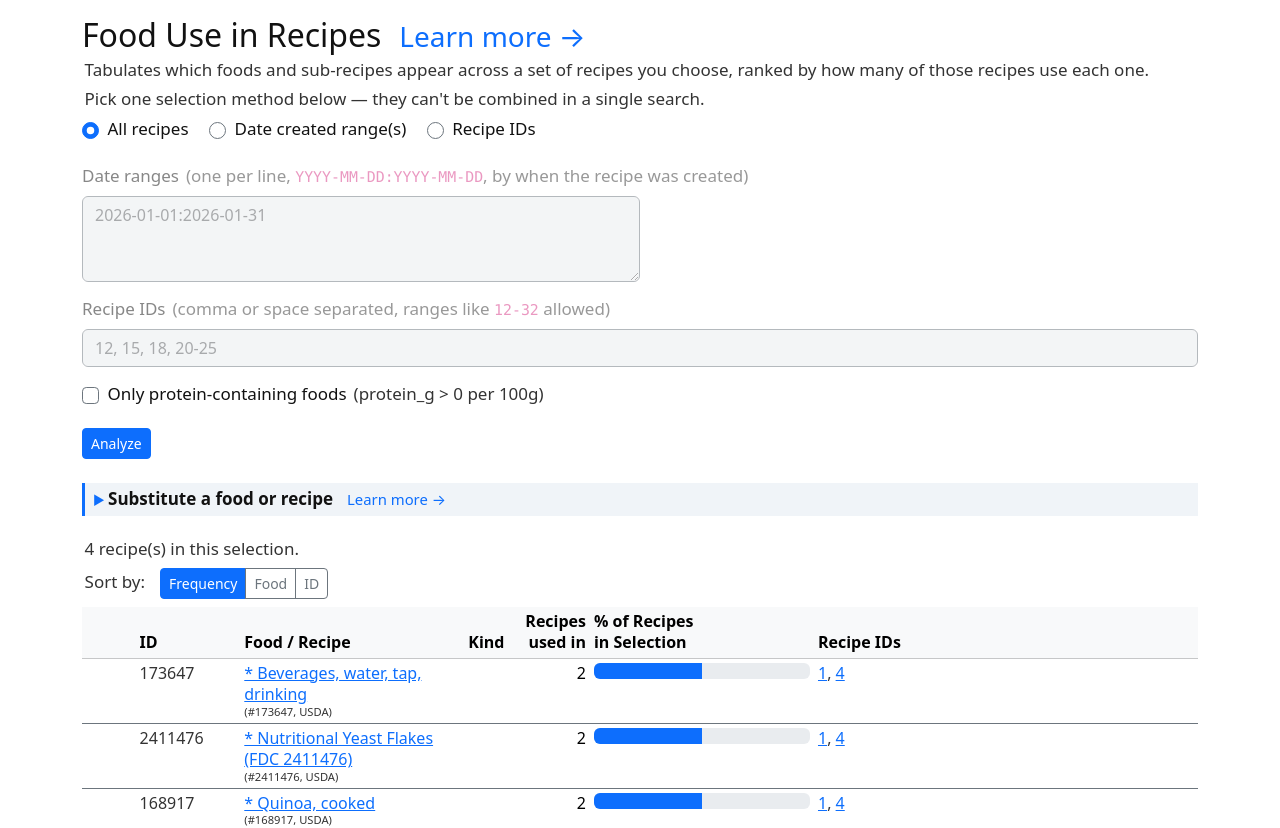
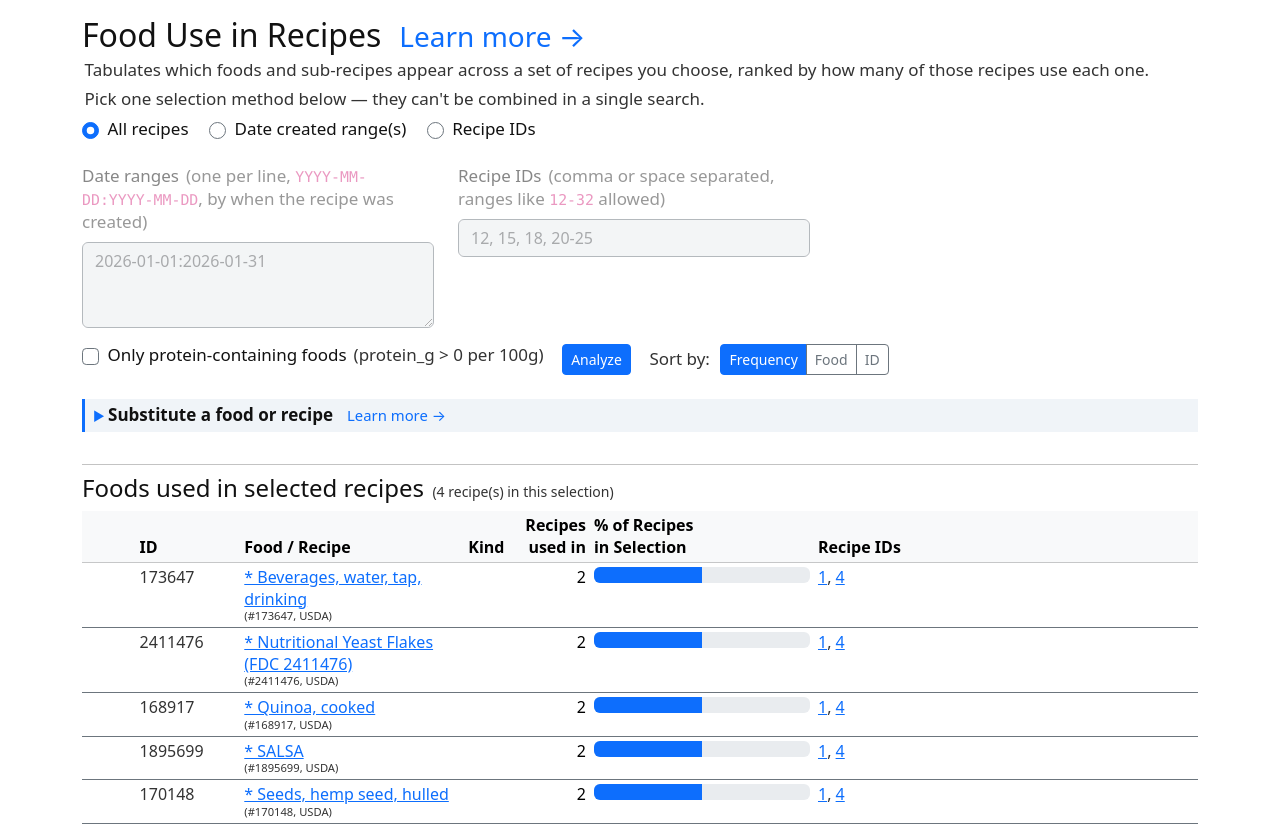
Before and after one commit to tom-cloyd/NutriMagnus, a FastAPI app: page /analysis/food-use-recipes in a window 1280 px wide. Shown: the part 94-922 px from the top of the page. Run offline with FastAPI, Linux system fonts and the light colour scheme; data comes from the database, SQL or seed files in the repository; some libraries are stand-ins or nearby versions.

Commit message:
Establish standard table-title format and apply it across major tables
Titled the Recipes, Food Use in Meals, and Food Use in Recipes tables (h3 +
hr separator), tightened button/label layout on Recipes, Meals & Log,
Daily Summary, and both Food Use pages, and put all 5 profile fields on
one row in Settings.

Co-Authored-By: Claude Sonnet 5 <noreply@anthropic.com>

```diff
--- a/version.py
+++ b/version.py
@@ -1 +1 @@
-VERSION = "2026-08-27:1354"
+VERSION = "2026-08-30:0903"
--- a/web/templates/analysis_food_use_recipes.html
+++ b/web/templates/analysis_food_use_recipes.html
@@ -30,22 +30,38 @@
     </div>
   </div>
 
-  <div class="mb-3" id="range-block">
+  <div class="d-flex gap-4 flex-wrap">
+    <div class="mb-3" id="range-block" style="max-width:22rem">
       <label class="form-label" for="ranges_raw">Date ranges <small class="muted">(one per line, <code>YYYY-MM-DD:YYYY-MM-DD</code>, by when the recipe was created)</small></label>
-    <textarea class="form-control" id="ranges_raw" name="ranges_raw" rows="3" style="max-width:50%"
+      <textarea class="form-control" id="ranges_raw" name="ranges_raw" rows="3"
                 placeholder="2026-01-01:2026-01-31">{{ ranges_raw or "" }}</textarea>
     </div>
-  <div class="mb-3" id="ids-block">
+    <div class="mb-3" id="ids-block" style="max-width:22rem">
       <label class="form-label" for="recipe_ids">Recipe IDs <small class="muted">(comma or space separated, ranges like <code>12-32</code> allowed)</small></label>
       <input type="text" class="form-control" id="recipe_ids" name="recipe_ids" value="{{ recipe_ids_raw or "" }}" placeholder="12, 15, 18, 20-25">
     </div>
+  </div>
 
-  <div class="mb-3 form-check">
+  <div class="mb-3 d-flex align-items-center gap-3 flex-wrap">
+    <div class="form-check">
       <input class="form-check-input" type="checkbox" id="protein_only" name="protein_only" value="true" {% if protein_only %}checked{% endif %}>
       <label class="form-check-label" for="protein_only">Only protein-containing foods <small class="muted">(protein_g &gt; 0 per 100g)</small></label>
     </div>
-
     <button type="submit" name="sort" value="{{ sort or 'frequency' }}" class="btn btn-primary btn-sm">Analyze</button>
+    {% if submitted and rows %}
+    <div class="d-flex align-items-center gap-2">
+      <span class="muted">Sort by:</span>
+      <div class="btn-group btn-group-sm" role="group" aria-label="Sort">
+        <button type="submit" name="sort" value="frequency"
+                class="btn {% if sort == 'frequency' %}btn-primary{% else %}btn-outline-secondary{% endif %}">Frequency</button>
+        <button type="submit" name="sort" value="food"
+                class="btn {% if sort == 'food' %}btn-primary{% else %}btn-outline-secondary{% endif %}">Food</button>
+        <button type="submit" name="sort" value="id"
+                class="btn {% if sort == 'id' %}btn-primary{% else %}btn-outline-secondary{% endif %}">ID</button>
+      </div>
+    </div>
+    {% endif %}
+  </div>
 </form>
 
 <script>
@@ -144,18 +160,10 @@
 
 {% if submitted %}
   {% if rows %}
-  <p class="muted">{{ total_recipes }} recipe(s) in this selection{% if protein_only %} &middot; protein-containing foods only{% endif %}.</p>
-  <div class="mb-2">
-    <span class="muted me-2">Sort by:</span>
-    <div class="btn-group btn-group-sm" role="group" aria-label="Sort">
-      <button type="submit" form="food-use-recipes-form" name="sort" value="frequency"
-              class="btn {% if sort == 'frequency' %}btn-primary{% else %}btn-outline-secondary{% endif %}">Frequency</button>
-      <button type="submit" form="food-use-recipes-form" name="sort" value="food"
-              class="btn {% if sort == 'food' %}btn-primary{% else %}btn-outline-secondary{% endif %}">Food</button>
-      <button type="submit" form="food-use-recipes-form" name="sort" value="id"
-              class="btn {% if sort == 'id' %}btn-primary{% else %}btn-outline-secondary{% endif %}">ID</button>
-    </div>
-  </div>
+  <hr style="margin:1.5em 0 0 0">
+  <h3 class="mb-2">Foods used in selected recipes
+    <small class="muted fw-normal" style="font-size:0.875rem">({{ total_recipes }} recipe(s) in this selection{% if protein_only %} &middot; protein-containing foods only{% endif %})</small>
+  </h3>
   <div class="table-responsive">
     <table class="table table-sm table-hover" style="max-width:76rem">
       <thead class="table-light">
```
Also changed, not shown: web/templates/analysis_food_use.html (+25 -17 lines), web/templates/meals.html (+5 -8 lines), web/templates/recipes.html (+12 -10 lines), web/templates/settings.html (+3 -6 lines), web/templates/summary.html (+7 -3 lines). Lines whose indentation alone changed are shown as unchanged.
